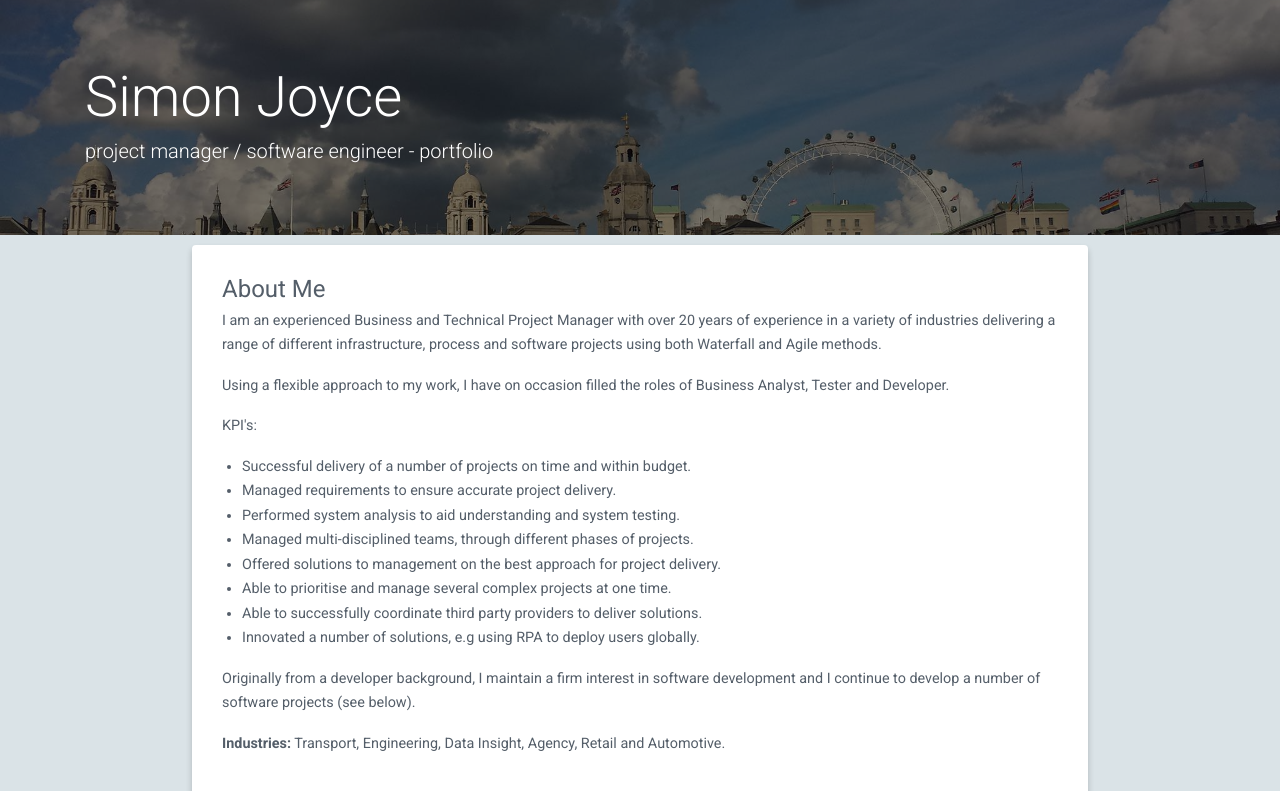
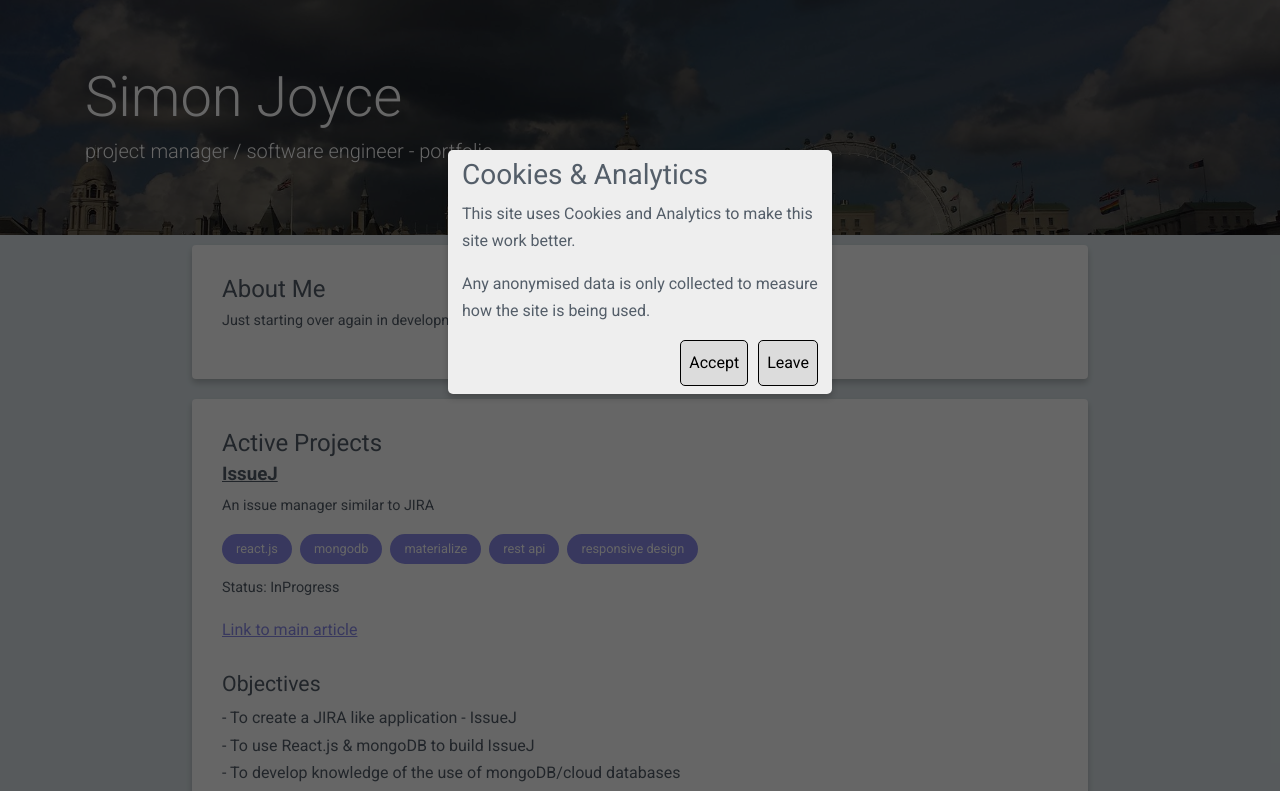
Before and after one commit to mySimonID/ReactPortfolio, a React (Create React App) app: page / in a window 1280 px wide. Shown: the top 791 px of the page. Built offline with nearby package versions, Linux system fonts and the light colour scheme.

Commit message:
updated home page

```diff
--- a/src/App.css
+++ b/src/App.css
@@ -178,7 +178,7 @@ h1 {
 }
 
 .feature-title {
-  margin-bottom:35px;
+  margin-bottom: 35px;
 }
 
 .feature-title h2 {
@@ -416,17 +416,71 @@ footer {
   background-color: rgba(0, 0, 0, .75)
 }
 
-.image-popup{
-  width:100%;
-  height:auto;
-  padding:5px;
+.image-popup {
+  width: 100%;
+  height: auto;
+  padding: 5px;
   /* top:25%; */
   /* position: relative;; */
-  margin-left:auto;
-  margin-right:auto;
+  margin-left: auto;
+  margin-right: auto;
   /* margin:auto; */
   /* margin-right:auto; */
 
   /* z-index: 999; */
   /* opacity: 1; */
 }
+
+/*
+ * COOKIE BANNER
+ */
+
+.cookie-container {
+  position: absolute;
+  top: 0;
+  left: 0;
+  width: 100%;
+  height: 100%;
+  background: #000;
+  background: rgba(0, 0, 0, 0.6);
+}
+
+.cookie-banner {
+  position: relative;
+  top: 150px;
+  margin-right: auto;
+  margin-left: auto;
+  width: 30%;
+  padding: 8px 14px;
+  display: flex-box;
+  /* align-items: center; */
+  /* justify-content: space-between; */
+  background-color: #eee;
+  border-radius: 5px;
+  opacity: 1;
+  z-index: 101;
+  ;
+}
+
+@media (max-width: 750px) {
+  .cookie-banner {
+    width: 80%;
+  }
+}
+
+.cookie-button-row {
+  text-align: right;
+}
+
+.close-button {
+  /* height: 20px; */
+  display:inline;
+  background-color: #dcdcdc;
+  border: 1px solid black;
+  color: black;
+  padding: 8px;
+  margin-left: 10px;
+  border-radius: 5px;
+  cursor: pointer;
+  /* float: right */
+}
--- a/src/App.js
+++ b/src/App.js
@@ -1,8 +1,7 @@
 import React from 'react';
 
-
 import SkillsCard from './components/SkillsCard'
-import ExperienceCard from './components/ExperienceCard'
+// import ExperienceCard from './components/ExperienceCard'
 import EducationCard from './components/EducationCard'
 import CurrentProjectsPage from './components/CurrentProjectsPage'
 
@@ -21,25 +20,7 @@ function App() {
       {/* ABOUT ME */}
       <div className="aboutme shadow">
         <h1>About Me</h1>
-        <p>I am an experienced Business and Technical Project Manager with over 20 years of experience in a variety of industries delivering a range of
-        different infrastructure, process and software projects using both Waterfall and Agile methods.
-        </p>
-        <p>Using a flexible approach to my work, I have on occasion filled the roles of Business Analyst, Tester and Developer.</p>
-        <p>KPI's:</p>
-        <ul>
-          <li>Successful delivery of a number of projects on time and within budget.</li>
-          <li>Managed requirements to ensure accurate project delivery.</li>
-          <li>Performed system analysis to aid understanding and system testing.</li>
-          <li>Managed multi-disciplined teams, through different phases of projects.</li>
-          <li>Offered solutions to management on the best approach for project delivery.</li>
-          <li>Able to prioritise and manage several complex projects at one time.</li>
-          <li>Able to successfully coordinate third party providers to deliver solutions.</li>
-          <li>Innovated a number of solutions, e.g using RPA to deploy users globally.</li>
-        </ul>
-
-        <p>Originally from a developer background, I maintain a firm interest in software
-              development and I continue to develop a number of software projects (see below).</p>
-        <p><b>Industries:</b> Transport, Engineering, Data Insight, Agency, Retail and Automotive.</p>
+        <p>Just starting over again in development.</p>
       </div>
 
 
@@ -77,28 +58,28 @@ function App() {
 
 
       {/* EXPERIENCE */}
-      <div className="aboutme shadow">
+      {/* <div className="aboutme shadow">
         <h1>Work Experience</h1>
         {
           experience.map(exp => <ExperienceCard key={exp.id} exp={exp} />)
         }
-      </div>
+      </div> */}
 
       {/* EDUCATION */}
       <div className="aboutme shadow">
 
         <h1>Skills & Education</h1>
         <div className="skills-section">
-          <p><b>Skills:</b> Project Management, Business Analysis, Programming, Testing/UAT, Innovation</p>
-          <p><b>Software:</b> MS Office, MS Project, JIRA/Confluence, Visual Studio/Code</p>
+          <p><b>Skills:</b> Project Management, Business Analysis, Software Development, Testing/UAT, Innovation</p>
+          <p><b>Software:</b> Microsoft Office, Microsoft Project, JIRA/Confluence, Visual Studio/Code</p>
           <p><b>Development:</b> Excel VBA, MS Project VBA, SQL, HTML, CSS, Javascript, React, Xamarin, C#, RPA</p>
         </div>
         <br />
         <div className="skills-section">
-        <ul>
-          {
-            education.map(exp => {return(<li><EducationCard key={exp.id} exp={exp} /></li>)})
-          }
+          <ul>
+            {
+              education.map(exp => { return (<li><EducationCard key={exp.id} exp={exp} /></li>) })
+            }
           </ul>
         </div>
       </div>
--- a/src/components/ArticlePage.js
+++ b/src/components/ArticlePage.js
@@ -34,7 +34,7 @@ class ArticlePage extends Component {
     return (
       <div className="col-12 col-sm-12 col-lg-12">
 
-        <div className="article-page article">
+        <div className="article-page article shadow">
 
           <h1>{this.state.article.title}</h1>
           <p>{this.state.article.detail}</p>
--- /dev/null
+++ b/src/components/CookieBanner.js
@@ -0,0 +1,38 @@
+import React, {useState} from 'react'
+
+
+function CookieBanner() {
+
+  const [showBanner, setBannerState] = useState(!(window.localStorage.getItem("Cookie-seen") === "seen"))
+
+  const handleAccept = () => {
+    window.localStorage.setItem("Cookie-seen", "seen")
+    setBannerState(false);
+  }
+  const handleLeave = () => {
+    window.location.assign("https://www.google.co.uk/");
+  }
+
+
+  if (showBanner) {
+    return (
+      <div className="cookie-container">
+        <div className="cookie-banner shadow">
+          <h3>Cookies & Analytics</h3>
+          <p>This site uses Cookies and Analytics to make this site work better.</p>
+          <p>Any anonymised data is only collected to measure how the site is being used.</p>
+
+          <div className="cookie-button-row">
+            <button className="close-button" onClick={handleAccept}>Accept</button>
+            <button className="close-button" onClick={handleLeave}>Leave</button>
+          </div>
+        </div>
+      </div>
+    )
+  }
+  else {
+    return null
+  }
+}
+
+export default CookieBanner;
--- a/src/components/Heading.js
+++ b/src/components/Heading.js
@@ -1,23 +1,28 @@
 import React from 'react'
+
+import CookieBanner from './CookieBanner'
 
 
 const Heading = () => {
 
 
   return (
-
+    <>
+      <CookieBanner />
       <div className="jumbotron jumbotron-fluid"
-    style={{ backgroundImage: `linear-gradient(rgba(0, 0, 0, 0.5), rgba(0, 0, 0, 0.5)), url(${process.env.PUBLIC_URL}/img/HorseGuards.jpg)`
+        style={{
+          backgroundImage: `linear-gradient(rgba(0, 0, 0, 0.5), rgba(0, 0, 0, 0.5)), url(${process.env.PUBLIC_URL}/img/HorseGuards.jpg)`
           // backgroundSize:`cover`,
           // backgroundPosition:`0 50%`
         }}
       >
+
         <div className="container">
           <h1 className="display-4"><a className="links" href={process.env.PUBLIC_URL + '/'}>Simon Joyce</a></h1>
           <h2 className="lead">project manager / software engineer - portfolio</h2>
         </div>
       </div>
-
+    </>
   )
 }
 
--- a/src/components/SkillPage.js
+++ b/src/components/SkillPage.js
@@ -38,7 +38,7 @@ class SkillsPage extends Component {
     return (
       <div className="col-12 col-sm-12 col-lg-12">
 
-        <div className="article-page">
+        <div className="article-page shadow">
 
           <h1>{this.state.skill.title} projects</h1>
 
--- a/src/data/Content.js
+++ b/src/data/Content.js
@@ -18,6 +18,8 @@ export const articles = [
   { id: '008', skillid:'004', title: 'Xamarin: tymr247', detail: 'A productivity App (Android) developed using Xamarin.', file:'xamarin002.txt'},
   { id: '009', skillid:'001', title: 'React/Redux: Sender-Receiver', detail: 'Example of using React / Redux.', file:'ReactRedux001.txt'},
   { id: '010', skillid:'001', title: 'Text2Doc', detail: 'React.js component to processes a txt file and creates a formatted web page.', file:'Text2Doc.txt'},
+   // eslint-disable-next-line no-script-url
+  { id: '011', skillid:'001', title: 'Javascript: Product Search/Filter', detail: 'Search/Filter on a simple Product list using Javascript', file:'JSProductSearch.txt'},
   { id: '101', skillid:'001', title: 'IssueJ', detail: 'An issue manager similar to JIRA', file:'issueJ002.txt'},
 
 ];
--- a/src/index.js
+++ b/src/index.js
@@ -7,6 +7,7 @@ import './index.css';
 import App from './App';
 import Heading from './components/Heading'
 // import AppNavbar from './components/AppNavbar'
+
 import ArticlePage from './components/ArticlePage'
 import SkillsPage from './components/SkillPage'
 import * as serviceWorker from './serviceWorker';
```
Lines whose indentation alone changed are shown as unchanged.
